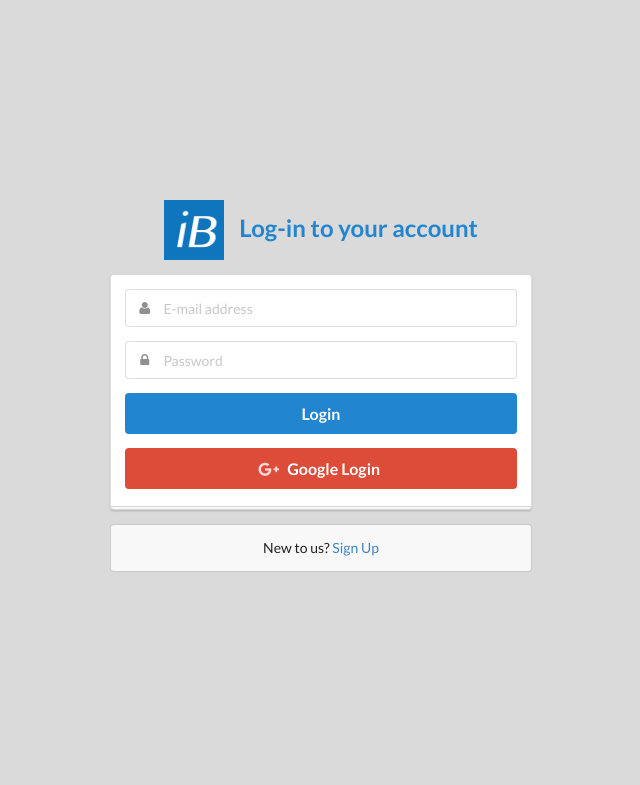
After one commit to recall2300/inspace, a Django app: page /login in a window 1280 px wide. The commit adds this page. Shown: the top 785 px of the page, without its empty margins (319-959 px from the left). Run offline with Django 3.2, Linux system fonts and the light colour scheme; some libraries are stand-ins or nearby versions.

Commit message:
modified base.html, approval_list.html, approval/urls.py, approval/views.py add approval_login.html

```diff
--- /dev/null
+++ b/approval/templates/approval/approval_login.html
@@ -0,0 +1,44 @@
+{% extends 'approval/base.html' %}
+{% load static %}
+
+{% block content %}
+    <div class="ui middle aligned center aligned grid">
+        <div class="column">
+            <h2 class="ui blue image header">
+                <img src="{% static "/images/logo.png" %}" class="image">
+                <div class="content">
+                    Log-in to your account
+                </div>
+            </h2>
+            <form class="ui large form">
+                <div class="ui stacked segment">
+                    <div class="field">
+                        <div class="ui left icon input">
+                            <i class="user icon"></i>
+                            <input type="text" name="email" placeholder="E-mail address">
+                        </div>
+                    </div>
+                    <div class="field">
+                        <div class="ui left icon input">
+                            <i class="lock icon"></i>
+                            <input type="password" name="password" placeholder="Password">
+                        </div>
+                    </div>
+                    <div class="ui fluid large blue submit button">Login</div>
+                    <div class="field"></div>
+                    <div class="ui fluid large google plus button">
+                        <i class="google plus icon"></i>
+                        Google Login
+                    </div>
+                </div>
+
+                <div class="ui error message"></div>
+
+            </form>
+
+            <div class="ui message">
+                New to us? <a href="#">Sign Up</a>
+            </div>
+        </div>
+    </div>
+{% endblock %}
--- a/approval/templates/approval/base.html
+++ b/approval/templates/approval/base.html
@@ -7,27 +7,23 @@
         <script src="{% static "semantic/dist/semantic.js" %}"></script>
         <link rel="stylesheet" type="text/css" href="{% static "semantic/dist/semantic.css" %}">
         <title>approval</title>
+        <style type="text/css">
+            body {
+                background-color: #DADADA;
+            }
+            body > .grid {
+                height: 100%;
+            }
+            .image {
+                margin-top: -100px;
+            }
+            .column {
+                max-width: 450px;
+            }
+        </style>
     </head>
     <body>
-        <nav class="navbar ui top fixed borderless menu">
-            <div class="ui container">
-                <a href="/" class="header item">
-                    <img class="logo" src="{%static "/images/logo.png" %}" style="margin-right:1rem;">
-                    <header class="header" style="color:#0F75BD;font-size:1.5rem;font-style:italic;">inBee</header>
-                </a>
-                <div class="logged-out right menu" >
-                    <div class="item" >
-                        <div class="ui buttons" >
-                            <button class="ui left attached green basic button" style="width:5.8em;text-align:center;padding-left:inherit;padding-right:inherit;">내정보</button>
-                            <button class="ui right attached blue basic button" style="width:5.8em;text-align:center;padding-left:inherit;padding-right:inherit;">로그아웃</button>
-                        </div>
-                    </div>
-                    <div class="toc icon button item" style="color:#545454;">
-                        <i class="sidebar icon" ></i>
-                    </div>
-                </div>
-            </div>
-        </nav>
+
         {% block content %}
         {% endblock %}
     </body>
--- a/approval/urls.py
+++ b/approval/urls.py
@@ -3,6 +3,7 @@ from . import views
 
 urlpatterns = [
     url(r'^$', views.approval_list, name="approval_list"),
+    url(r'^login$', views.approval_login, name="approval_logint"),
     url(r'^approval/(?P<pk>[0-9]+)/$', views.approval_detail, name="approval_detail"),
     url(r'^approval/new/$', views.approval_new, name='approval_new'),
     url(r'^approval/(?P<pk>[0-9]+)/edit/$', views.approval_edit, name='approval_edit'),
--- a/approval/views.py
+++ b/approval/views.py
@@ -24,6 +24,9 @@ def approval_list(request):
     approvals = Approval.objects.all()
     return render(request, "approval/approval_list.html", {'approvals':approvals})
 
+def approval_login(request):
+    return render(request, "approval/approval_login.html")
+
 def approval_detail(request):
     return
 
```
Also changed, not shown: approval/templates/approval/approval_list.html (+37 -1 lines).
